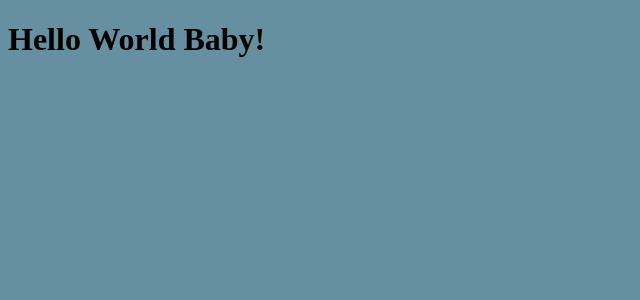
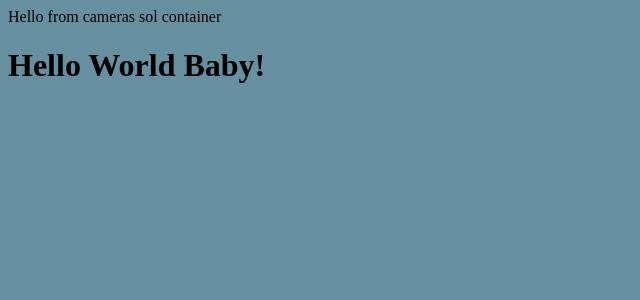
Before and after one commit to Dialloousman/NasaRoverLeanTaas, a React app: page / in a window 1280 px wide. Shown: the top 300 px of the page, without its empty margins (0-640 px from the left). Built offline with nearby package versions, Linux system fonts and the light colour scheme; the HTML template or start-up script is replaced by a standard one.

Commit message:
placeholder for cameras sol component containter set

```diff
--- a/public/App.jsx
+++ b/public/App.jsx
@@ -1,15 +1,13 @@
-import React, {useState, useEffect} from 'react';
-import camerasSolContainer from './components/camerasSolContainer.jsx';
+import React, { useState, useEffect } from 'react';
+import CamerasSolContainer from './components/camerasSolContainer.jsx';
 
- const App = () => {
-    return (
-        <div>
-            <camerasSolContainer/>
-            <h1>
-                Hello World Baby!
-            </h1>
-        </div>
-    )
-};
+const App = () => (
+  <div>
+    <CamerasSolContainer />
+    <h1>
+      Hello World Baby!
+    </h1>
+  </div>
+);
 
 export default App;
--- a/public/components/camerasSolContainer.jsx
+++ b/public/components/camerasSolContainer.jsx
@@ -1,11 +1,9 @@
-import React, {useState, useEffect} from 'react';
+import React, { useState, useEffect } from 'react';
 
- const camerasSolContainer = () => {
-    return (
-        <div>
-            Hello from cameras sol container
-        </div>
-    )
-};
+const CamerasSolContainer = () => (
+  <div>
+    Hello from cameras sol container
+  </div>
+);
 
-export default camerasSolContainer;
+export default CamerasSolContainer;
```
